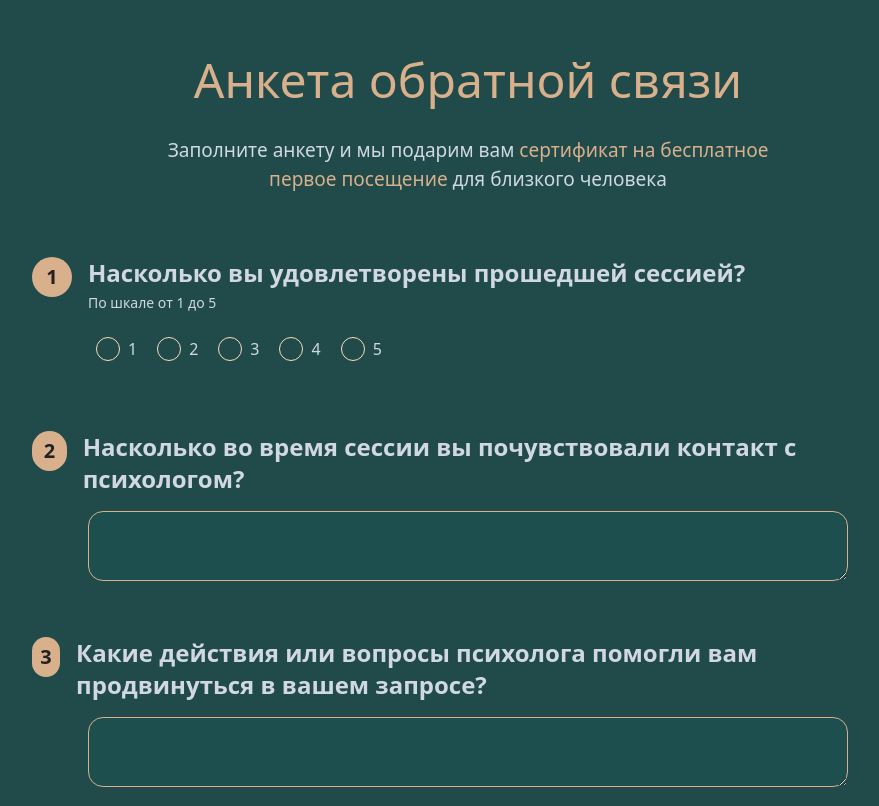
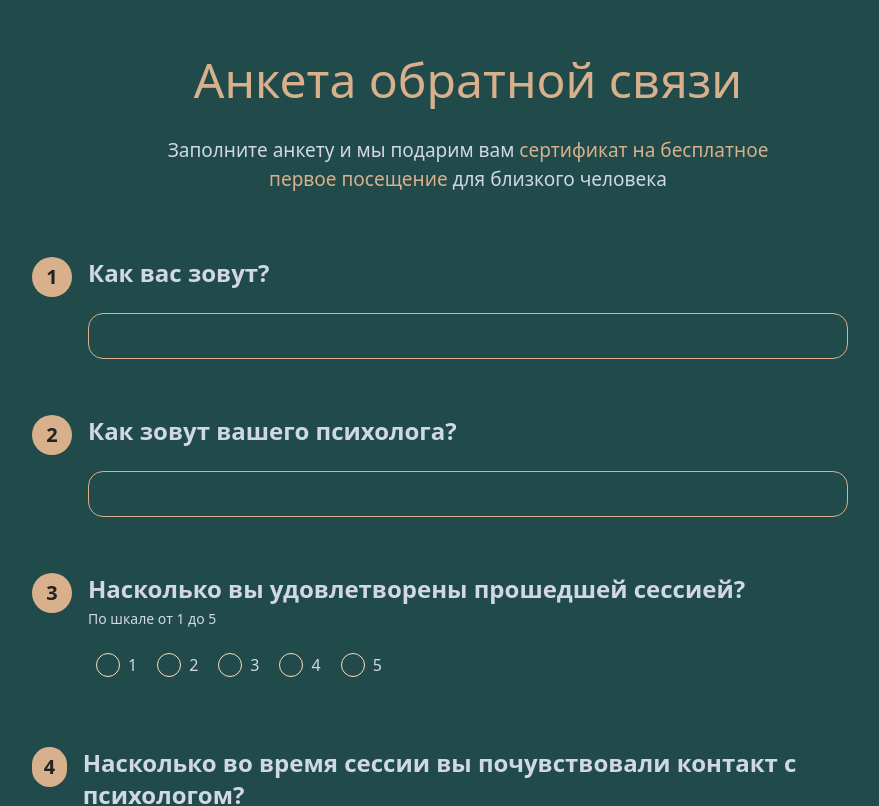
Before and after one commit to alexandr-bsu/-, a React (Vite) app: page /client-feedback-anketa in a window 1280 px wide. Shown: the top 806 px of the page, without its empty margins (172-1051 px from the left). Built offline with nearby package versions, Linux system fonts and the light colour scheme; what @vidstack/react would draw is missing.

Commit message:
upd client-os

```diff
--- a/src/pages/ClientFeedbackPage.jsx
+++ b/src/pages/ClientFeedbackPage.jsx
@@ -10,12 +10,15 @@ import {
   setNeeds,
   setStatus,
   setWantOtherPschologist,
-  setSecondSessionTime
+  setSecondSessionTime,
+  setClientName,
+  setPsychologistName
 } from "@/redux/slices/clientFeedback";
 import Radio from "@/components/Radio";
 import Button from "@/components/Button";
 import PopupClientFeedback from "@/components/PopupClientFeedback";
 import TextArea from "@/components/TextArea";
+import Input from "@/components/Input";
 const PsycologistPage = () => {
   const dispatch = useDispatch();
   const anketa = useSelector((state) => state.clientFeedback);
@@ -31,7 +34,8 @@ const PsycologistPage = () => {
   const questions = anketa.questions;
   const needs = anketa.needs;
   const status = anketa.status
-
+  const clientName = anketa.clientName
+  const psychologistName = anketa.psychologistName
 
   function isEmpty(value) {
     return Array.isArray(value) ? value.length === 0 : value === "";
@@ -114,8 +118,46 @@ const PsycologistPage = () => {
           <div data-name="survey" className="flex flex-col gap-14 px-5">
           <div data-name="question" className="flex flex-col gap-4">
               <div data-name="header" className="flex gap-4 items-start">
+                <div className="w-10 h-10 bg-cream text-black font-black text-xl hidden md:flex md:-ml-[56px] items-center justify-center rounded-full">
+                  1
+                </div>
+                <div className="flex flex-col gap-1">
+                  <h2 className="text-corp-white font-bold text-2xl font-sans">
+                  Как вас зовут?
+                  </h2>
+                </div>
+              </div>
+              <Input
+                intent="cream"
+                className={`${showErrorBorder && isEmpty(clientName) ? "border-red" : ""}`}
+                value={clientName}
+                onChangeFn={(e) => dispatch(setClientName(e))}
+              ></Input>
+            </div>
+
+            <div data-name="question" className="flex flex-col gap-4">
+              <div data-name="header" className="flex gap-4 items-start">
+                <div className="w-10 h-10 bg-cream text-black font-black text-xl hidden md:flex md:-ml-[56px] items-center justify-center rounded-full">
+                  2
+                </div>
+                <div className="flex flex-col gap-1">
+                  <h2 className="text-corp-white font-bold text-2xl font-sans">
+                  Как зовут вашего психолога?
+                  </h2>
+                </div>
+              </div>
+              <Input
+                intent="cream"
+                className={`${showErrorBorder && isEmpty(psychologistName) ? "border-red" : ""}`}
+                value={psychologistName}
+                onChangeFn={(e) => dispatch(setPsychologistName(e))}
+              ></Input>
+            </div>
+
+          <div data-name="question" className="flex flex-col gap-4">
+              <div data-name="header" className="flex gap-4 items-start">
                 <div className="w-10 h-10 bg-cream text-black font-black text-xl hidden md:flex md:-ml-[56px] items-center justify-center rounded-full ">
-                  1
+                  3
                 </div>
                 <div className="flex flex-col gap-1">
                   <h2 className="text-corp-white font-bold text-2xl font-sans">
@@ -147,11 +189,12 @@ const PsycologistPage = () => {
                   </li>
                 ))}
               </ul>
-            </div>
+
+          </div>
             <div data-name="question" className="flex flex-col gap-4">
               <div data-name="header" className="flex gap-4 items-start">
                 <div className="w-10 h-10 bg-cream text-black font-black text-xl hidden md:flex md:-ml-[56px] items-center justify-center rounded-full">
-                  2
+                  4
                 </div>
                 <div className="flex flex-col gap-1">
                   <h2 className="text-corp-white font-bold text-2xl font-sans">
@@ -169,7 +212,7 @@ const PsycologistPage = () => {
             <div data-name="question" className="flex flex-col gap-4">
               <div data-name="header" className="flex gap-4 items-start">
                 <div className="w-10 h-10 bg-cream text-black font-black text-xl hidden md:flex md:-ml-[56px] items-center justify-center rounded-full">
-                  3
+                  5
                 </div>
                 <div className="flex flex-col gap-1">
                   <h2 className="text-corp-white font-bold text-2xl font-sans">
@@ -187,7 +230,7 @@ const PsycologistPage = () => {
             <div data-name="question" className="flex flex-col gap-4">
               <div data-name="header" className="flex gap-4 items-start">
                 <div className="w-10 h-10 bg-cream text-black font-black text-xl hidden md:flex md:-ml-[56px] items-center justify-center rounded-full">
-                  4
+                  6
                 </div>
                 <div className="flex flex-col gap-1">
                   <h2 className="text-corp-white font-bold text-2xl font-sans">
@@ -205,7 +248,7 @@ const PsycologistPage = () => {
             <div data-name="question" className="flex flex-col gap-4">
               <div data-name="header" className="flex gap-4 items-start">
                 <div className="w-10 h-10 bg-cream text-black font-black text-xl hidden md:flex md:-ml-[56px] items-center justify-center rounded-full ">
-                  5
+                  7
                 </div>
                 <div className="flex flex-col gap-1">
                   <h2 className="text-corp-white font-bold text-2xl font-sans">
@@ -239,7 +282,7 @@ const PsycologistPage = () => {
             <div data-name="question" className="flex flex-col gap-4">
               <div data-name="header" className="flex gap-4 items-start">
                 <div className="w-10 h-10 bg-cream text-black font-black text-xl hidden md:flex md:-ml-[56px] items-center justify-center rounded-full ">
-                  6
+                  8
                 </div>
                 <div className="flex flex-col gap-1">
                   <h2 className="text-corp-white font-bold text-2xl font-sans">
@@ -269,12 +312,11 @@ const PsycologistPage = () => {
                 ))}
               </ul>
             </div>}
-
             {checkedClientStatus== "Да, готов(а)" &&
             <div data-name="question" className="flex flex-col gap-4">
               <div data-name="header" className="flex gap-4 items-start">
                 <div className="w-10 h-10 bg-cream text-black font-black text-xl hidden md:flex md:-ml-[56px] items-center justify-center rounded-full ">
-                  6
+                  8
                 </div>
                 <div className="flex flex-col gap-1">
                   <h2 className="text-corp-white font-bold text-2xl font-sans">
--- a/src/redux/slices/clientFeedback.js
+++ b/src/redux/slices/clientFeedback.js
@@ -7,7 +7,9 @@ const initialState = {
   needs: '',
   status: '',
   wantOtherPschologist: '',
-  secondSessionTime: ''
+  secondSessionTime: '',
+  clientName: '',
+  psychologistName: ''
 };
 
 export const clientFeedbackSlice = createSlice({
@@ -16,6 +18,14 @@ export const clientFeedbackSlice = createSlice({
   reducers: {
     setMark: (state, mark) => {
       state.mark = mark.payload;
+    },
+
+    setClientName: (state, name) => {
+      state.clientName = name.payload
+    },
+
+    setPsychologistName: (state, name) => {
+      state.psychologistName = name.payload
     },
 
     setFeelings: (state, feelings) => {
@@ -51,6 +61,8 @@ export const {
   setNeeds,
   setStatus,
   setWantOtherPschologist,
-  setSecondSessionTime
+  setSecondSessionTime,
+  setClientName,
+  setPsychologistName
 } = clientFeedbackSlice.actions;
 export default clientFeedbackSlice.reducer;
```
